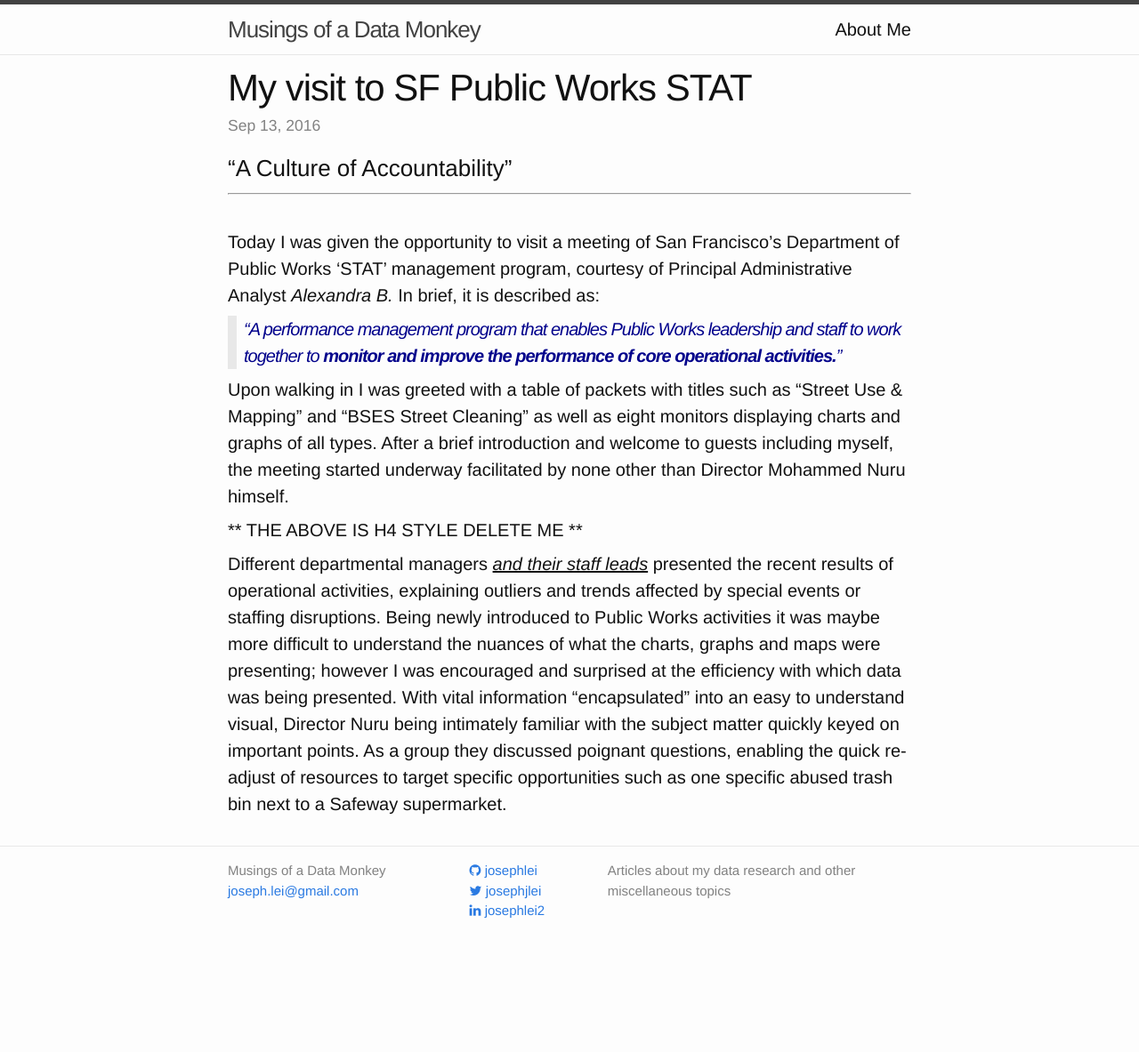
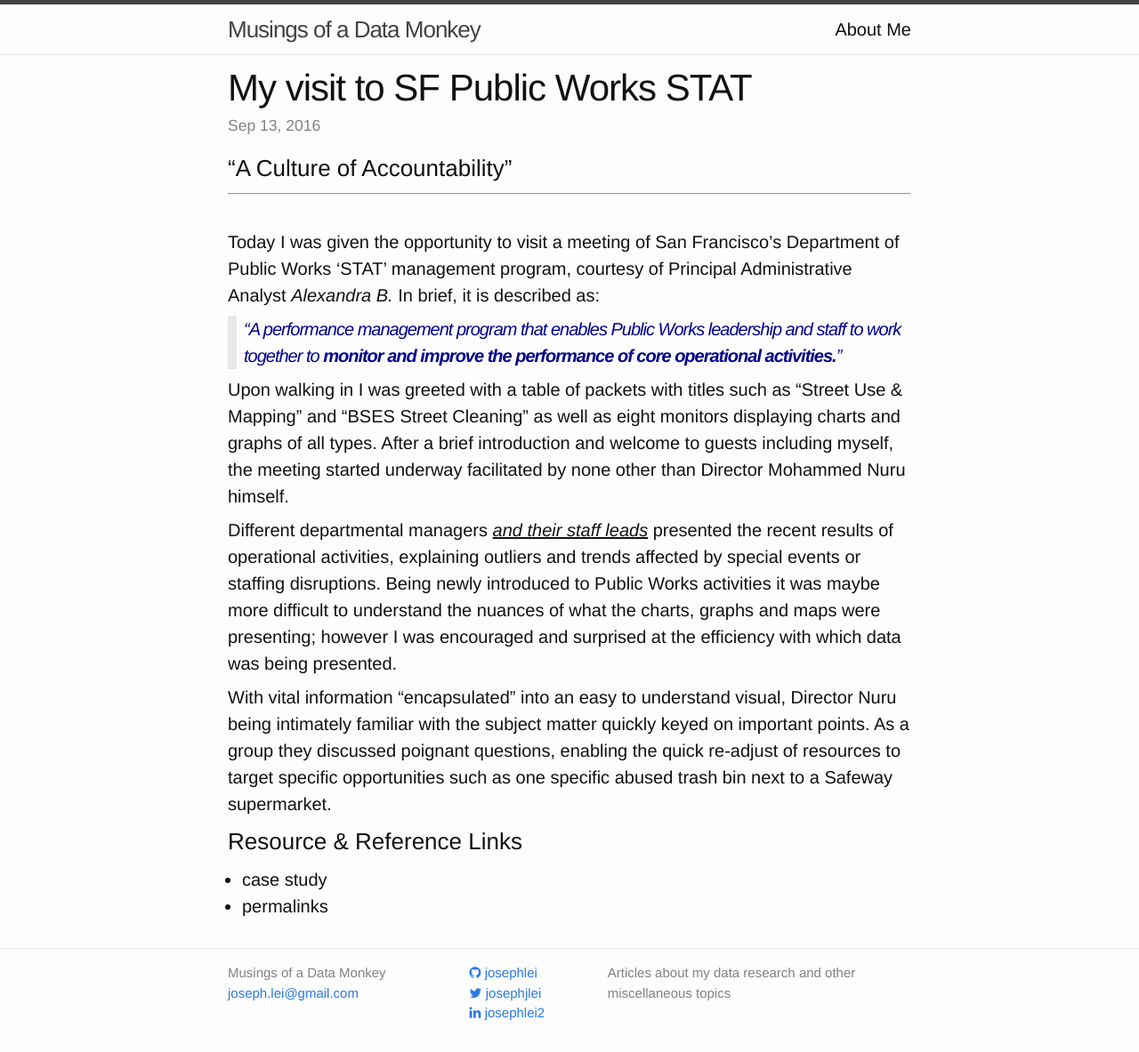
Before and after one commit to josephlei/jjl-website, a Jekyll site: the page built from _posts/2016-09-13-sfpwstat.markdown, in a window 1280 px wide. Shown: the whole page at 89% size. Built offline with Jekyll 4.4.1, drawn with Linux system fonts in a browser that asks for light colours; nearby versions of some CDN libraries; before the commit the page ends 1068 px from its top, so only the background shows below that.

Commit message:
direct shell update

```diff
--- a/_posts/2016-09-13-sfpwstat.markdown
+++ b/_posts/2016-09-13-sfpwstat.markdown
@@ -17,6 +17,10 @@
 
 #### Upon walking in I was greeted with a table of packets with titles such as "Street Use & Mapping" and "BSES Street Cleaning" as well as eight monitors displaying charts and graphs of all types. After a brief introduction and welcome to guests including myself, the meeting started underway facilitated by none other than Director Mohammed Nuru himself.
 
-** THE ABOVE IS H4 STYLE DELETE ME **
+Different departmental managers *<u>and their staff leads</u>* presented the recent results of operational activities, explaining outliers and trends affected by special events or staffing disruptions. Being newly introduced to Public Works activities it was maybe more difficult to understand the nuances of what the charts, graphs and maps were presenting; however I was encouraged and surprised at the efficiency with which data was being presented.
 
-Different departmental managers *<u>and their staff leads</u>* presented the recent results of operational activities, explaining outliers and trends affected by special events or staffing disruptions. Being newly introduced to Public Works activities it was maybe more difficult to understand the nuances of what the charts, graphs and maps were presenting; however I was encouraged and surprised at the efficiency with which data was being presented. With vital information "encapsulated" into an easy to understand visual, Director Nuru being intimately familiar with the subject matter quickly keyed on important points. As a group they discussed poignant questions, enabling the quick re-adjust of resources to target specific opportunities such as one specific abused trash bin next to a Safeway supermarket.
+With vital information "encapsulated" into an easy to understand visual, Director Nuru being intimately familiar with the subject matter quickly keyed on important points. As a group they discussed poignant questions, enabling the quick re-adjust of resources to target specific opportunities such as one specific abused trash bin next to a Safeway supermarket.
+
+### Resource & Reference Links
+* case study
+* permalinks
```
